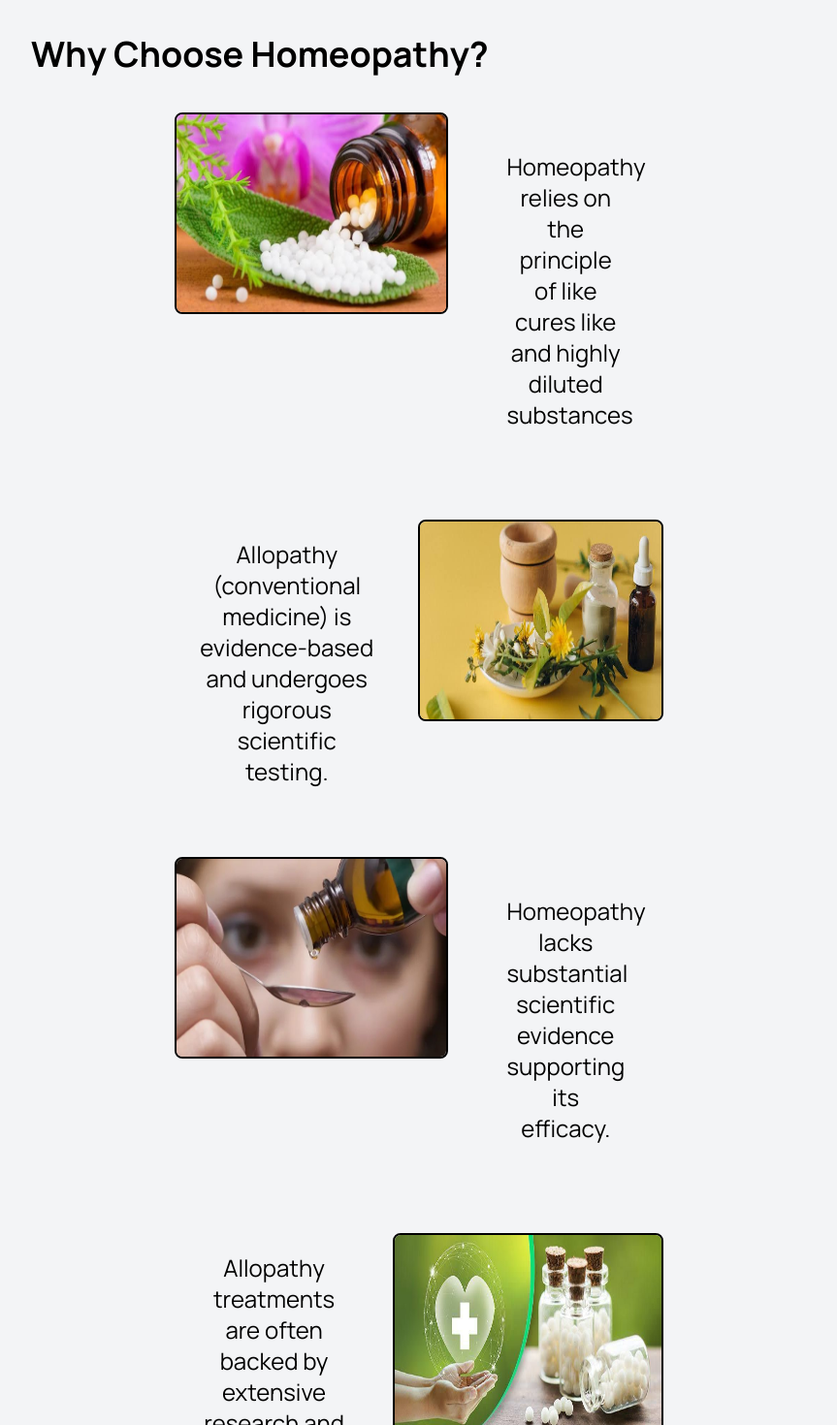
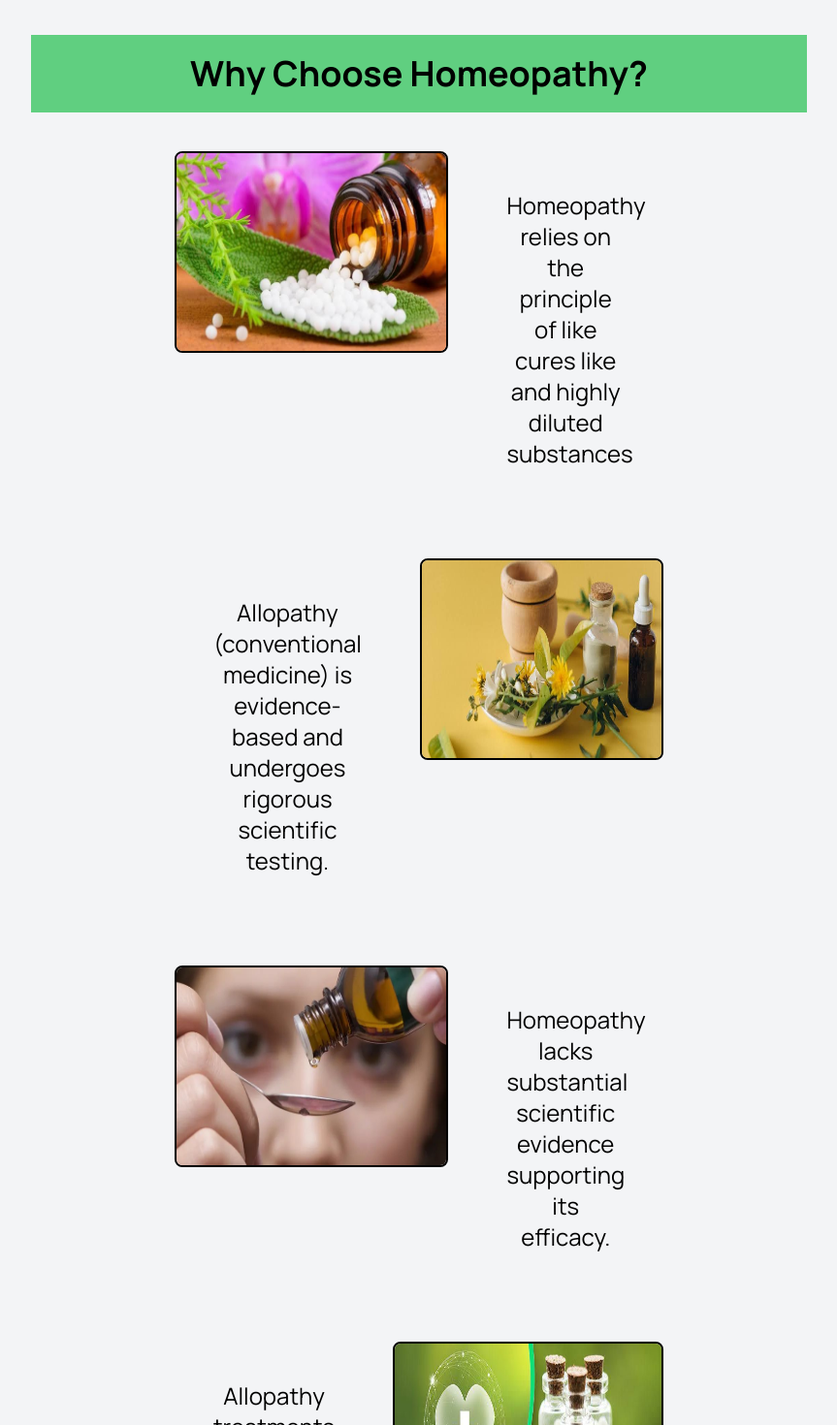
Before and after one commit to chetansharma-meta/JPathy, a React (Vite) app: page / in a window 1280 px wide. Shown: the part 1000-2470 px from the top of the page at 97% size, without its empty margins (208-1071 px from the left). Built offline with nearby package versions, Linux system fonts and the light colour scheme; no server answers.

Commit message:
Home page responsiveness done

```diff
--- a/src/components/Footer/Footer.jsx
+++ b/src/components/Footer/Footer.jsx
@@ -1,4 +1,4 @@
-import React from "react";
+
 
 import { Link } from "react-router-dom";
 import { FaInstagram, FaFacebook } from "react-icons/fa";
--- a/src/layout/Layout.jsx
+++ b/src/layout/Layout.jsx
@@ -1,4 +1,3 @@
-import React from "react"
 
 import Header from "../components/Header/Header"
 import Footer from "../components/Footer/Footer"
--- a/src/pages/Home.jsx
+++ b/src/pages/Home.jsx
@@ -9,9 +9,9 @@ const Home = () => {
     <>
       <div className="h-[37rem] sm:h-screen flex flex-col sm:flex-row">
         {/* Left Section */}
-        <div className="h-2/4 sm:h-full flex flex-col justify-center p-10 sm:px-20 bg-slate-500 rounded-br-3xl">
+        <div className="h-2/4 sm:h-full flex flex-col justify-center p-10 sm:px-20 bg-slate-500 sm:rounded-br-3xl">
           <h1 className="text-4xl sm:text-6xl text-black">
-            DR.<span className="text-[#60cf80] font-bold">Devesh</span>Jangid
+            DR.<span className="text-[#60cf80] font-bold">Devesh</span>Sharma
           </h1>
           <h2 className="text-xl sm:text-3xl text-black">
             A <span className="text-[#60cf80] font-bold">HomeoPath</span> who
@@ -37,50 +37,50 @@ const Home = () => {
       </div>
 
       {/* Hero Section: Why Homeopathy */}
-      <div className="min-h-screen bg-gray-100 py-10 sm:py-32 px-5 sm:px-[15rem] mx-auto">
-        <h3 className="text-2xl sm:text-4xl text-black font-bold mb-5">
+      <div className=" min-h-screen min-w-screen bg-gray-100 py-10 sm:py-32 px-5 sm:px-[15rem]">
+        <h3 className="min-w-screen text-2xl sm:text-4xl text-black font-bold mb-5 p-5 text-center bg-[#60cf80]">
           Why Choose Homeopathy?
         </h3>
-        <ul className="list-none px-32">
-          <li className="text-lg sm:text-xl text-black mb-3 flex flex-row gap-5 p-5">
+        <ul className="flex flex-col flex-wrap list-none sm:px-32">
+          <li className="text-lg sm:text-xl text-black mb-3 sm:flex sm:flex-row sm:gap-5 p-5">
             <span>
               <img src={sweet} alt="" className="h-52 rounded-lg border-2 border-spacing-5 border-black" />
             </span>
-            <div className="w-2/5">
-              <p className="p-10 text-center text-2xl">
+            <div className="sm:w-2/5">
+              <p className="p-5 sm:p-10 text-center text-2xl">
               Homeopathy relies on the principle of like cures like and highly
               diluted substances
             </p>
             </div>
           </li>
-          <li className="text-lg sm:text-xl text-black mb-3 flex flex-row-reverse  gap-5 p-5">
+          <li className="text-lg sm:text-xl text-black mb-3 sm:flex sm:flex-row-reverse  sm:gap-5 p-5">
             <span>
               <img src={homo} alt="" className="h-52 rounded-lg border-2 border-spacing-5 border-black" />
             </span>
-            <div className="w-3/4">
-              <p className="p-5 text-center text-2xl">
+            <div className="sm:w-3/4">
+              <p className="p-5 sm:p-10 text-center text-2xl  ">
               Allopathy (conventional medicine) is evidence-based and undergoes
             rigorous scientific testing.
             </p>
             </div>
           </li>
-          <li className="text-lg sm:text-xl text-black mb-3 flex flex-row gap-5 p-5">
+          <li className="text-lg sm:text-xl text-black mb-3 sm:flex sm:flex-row sm:gap-5 p-5">
             <span>
               <img src={homo2} alt="" className="h-52 rounded-lg border-2 border-spacing-5 border-black" />
             </span>
-            <div className="w-2/5">
-              <p className="p-10 text-center text-2xl">
+            <div className="sm:w-2/5">
+              <p className="p-5 sm:p-10 text-center text-2xl  ">
               Homeopathy lacks substantial scientific evidence supporting its
             efficacy.
             </p>
             </div>
           </li>
-          <li className="text-lg sm:text-xl text-black mb-3 flex flex-row-reverse  gap-5 p-5">
+          <li className="text-lg sm:text-xl text-black mb-3 sm:flex sm:flex-row-reverse sm:gap-5 p-5">
             <span>
               <img src={homo3} alt="" className="h-52 rounded-lg border-2 border-spacing-5 border-black" />
             </span>
-            <div className="w-3/4">
-              <p className="p-5 text-center text-2xl">
+            <div className="sm:w-3/4">
+              <p className="p-5 sm:p-10 text-center text-2xl  ">
               Allopathy treatments are often backed by extensive research and
             clinical trials.
             </p>
```
